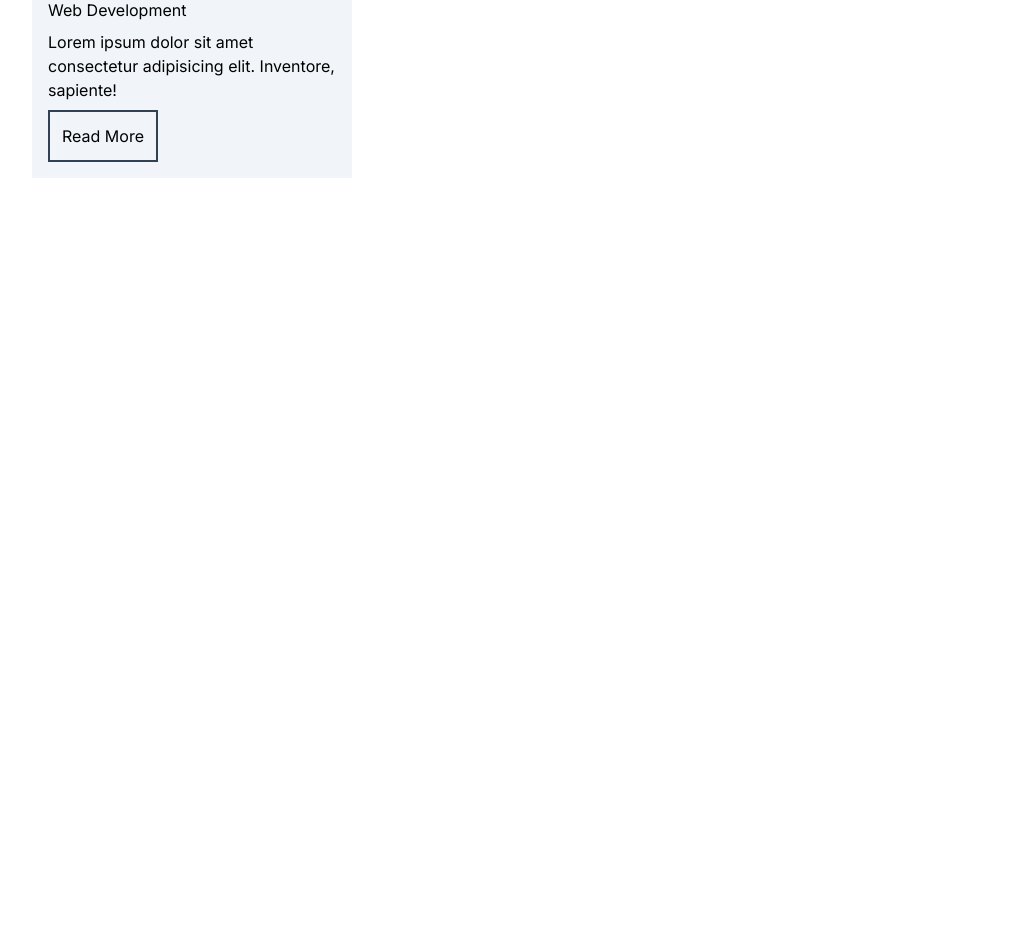
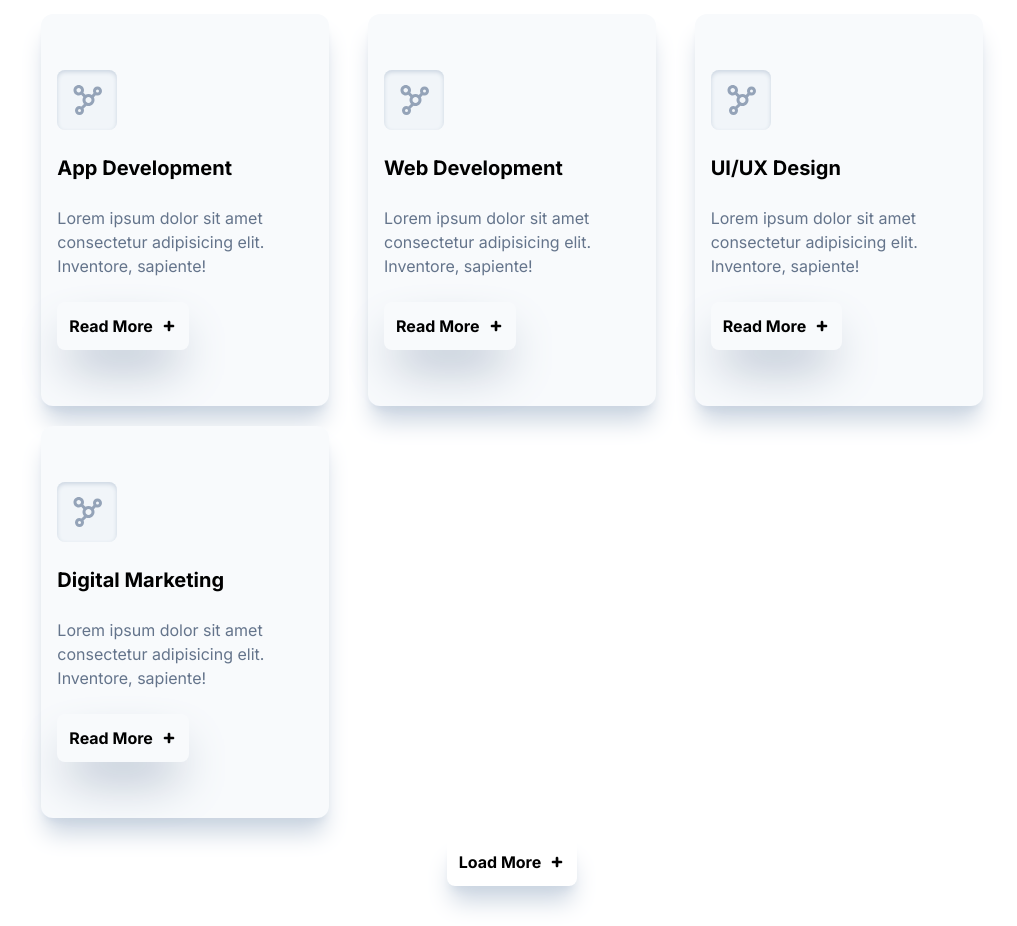
Before and after one commit to Kaghenimbale/next_portfolio, a Next.js app: page / in a window 1280 px wide. Shown: the part 1570-2496 px from the top of the page, without its empty margins (128-1145 px from the left). Before the commit the page ends 1760 px from the top, so only its background shows below. Built offline with nearby package versions, Linux system fonts and the light colour scheme.

Commit message:
Add skills section to the project

```diff
--- a/app/components/AboutMe.tsx
+++ b/app/components/AboutMe.tsx
@@ -1,20 +1,20 @@
-import React from 'react';
-import Image from 'next/image';
-import chris from '../../public/chris.jpg';
-import { RiDownload2Fill } from 'react-icons/ri';
+import React from "react";
+import Image from "next/image";
+import chris from "../../public/chris.jpg";
+import { RiDownload2Fill } from "react-icons/ri";
 
 const AboutMe = () => {
   return (
     <>
-      <div className="w-screen page p-3 grid grid-cols-1 items-center pt-8 md:gap-10 sm:px-2 md:px-20 xl:px-40 2xl:px-60 md:grid-cols-2">
+      <div className="w-screen page p-4 grid grid-cols-1 items-center pt-8 md:gap-10 sm:px-2 md:px-20 xl:px-40 2xl:px-60 md:grid-cols-2">
         <div className="flex flex-col md:gap-4 order-2 md:order-none">
           <div className="flex flex-col gap-2">
             <div className="grid md:gap-3">
-              <h1 className="text-2xl text-center md:text-left font-extrabold md:text-4xl lg:text-5xl md:whitespace-nowrap">
+              <h1 className="text-3xl text-center md:text-left font-extrabold md:text-4xl lg:text-5xl md:whitespace-nowrap">
                 Hi I&apos;m KAGHENI
                 <span className="text-rose-600"> Chris</span>
               </h1>
-              <h2 className="font-bold text-center md:text-left md:text-3xl lg:text-4xl">
+              <h2 className="font-bold text-center text-xl md:text-left md:text-3xl lg:text-4xl">
                 Front-End Developer
               </h2>
             </div>
--- a/app/components/Experience.tsx
+++ b/app/components/Experience.tsx
@@ -8,7 +8,7 @@ const Experience = () => {
         <div className="w-72 h-72 lg:w-80 lg:h-80 xl:w-96 xl:h-96 bg-rose-600"></div>
       </div>
       <div className="flex flex-col gap-5">
-        <h2 className="font-semibold text-xl">About Chris</h2>
+        <h2 className="font-semibold text-2xl">About Chris</h2>
         <p className="gap text-2xl font-bold">
           2 Year&apos;s Experience on Product
           <span className="text-rose-600"> Design</span>.
--- a/app/components/Skills.tsx
+++ b/app/components/Skills.tsx
@@ -1,31 +1,101 @@
-import React from 'react';
+import React from "react";
+import { TiPlus } from "react-icons/ti";
+import { BiNetworkChart } from "react-icons/bi";
 
 const Skills = () => {
   return (
-    <div className="p-3 sm:px-2 md:px-20 xl:px-40 2xl:px-60 flex flex-col gap-5">
+    <div className="px-3 py-10 sm:px-2 md:px-20 xl:px-40 2xl:px-60 flex flex-col gap-5">
       <h2 className="text-center font-bold text-2xl text-rose-500">
         What We Do
       </h2>
 
-      <p className="font-bold text-center text-5xl">
+      <p className="font-bold text-center text-3xl  sm:text-5xl">
         We are Optimist who Love to <br /> work
         <span className="text-rose-500">Together</span>.
       </p>
 
-      <div>
-        <div className="bg-slate-100 flex flex-col gap-2 w-80 p-4">
-          <h3>Web Development</h3>
-          <p>
+      <div className="grid gap-5 justify-between justify-items-center grid-cols-1 sm:grid-cols-2 xl:grid-cols-3 2xl:grid-cols-4">
+        <div className="bg-slate-50 flex flex-col gap-6 w-72 px-4 py-14 rounded-xl shadow-slate-300 shadow-xl">
+          <div className="bg-slate-100 shadow-inner shadow-slate-300 w-fit p-3 rounded-lg">
+            <BiNetworkChart className="text-4xl text-slate-400" />
+          </div>
+          <h3 className="font-bold text-xl">App Development</h3>
+          <p className="text-slate-500">
             Lorem ipsum dolor sit amet consectetur adipisicing elit. Inventore,
             sapiente!
           </p>
           <button
             type="button"
-            className="btn border-slate-700 border-2 w-fit p-3"
+            className="btn shadow-2xl shadow-slate-400 rounded-lg w-fit p-3 flex items-center gap-2 font-bold"
           >
             Read More
+            <TiPlus />
           </button>
         </div>
+
+        <div className="bg-slate-50 flex flex-col gap-6 w-72 px-4 py-14 rounded-xl shadow-slate-300 shadow-xl">
+          <div className="bg-slate-100 shadow-inner shadow-slate-300 w-fit p-3 rounded-lg">
+            <BiNetworkChart className="text-4xl text-slate-400" />
+          </div>
+          <h3 className="font-bold text-xl">Web Development</h3>
+          <p className="text-slate-500">
+            Lorem ipsum dolor sit amet consectetur adipisicing elit. Inventore,
+            sapiente!
+          </p>
+          <button
+            type="button"
+            className="btn shadow-2xl shadow-slate-400 rounded-lg w-fit p-3 flex items-center gap-2 font-bold"
+          >
+            Read More
+            <TiPlus />
+          </button>
+        </div>
+
+        <div className="bg-slate-50 flex flex-col gap-6 w-72 px-4 py-14 rounded-xl shadow-slate-300 shadow-xl">
+          <div className="bg-slate-100 shadow-inner shadow-slate-300 w-fit p-3 rounded-lg">
+            <BiNetworkChart className="text-4xl text-slate-400" />
+          </div>
+          <h3 className="font-bold text-xl">UI/UX Design</h3>
+          <p className="text-slate-500">
+            Lorem ipsum dolor sit amet consectetur adipisicing elit. Inventore,
+            sapiente!
+          </p>
+          <button
+            type="button"
+            className="btn shadow-2xl shadow-slate-400 rounded-lg w-fit p-3 flex items-center gap-2 font-bold"
+          >
+            Read More
+            <TiPlus />
+          </button>
+        </div>
+
+        <div className="bg-slate-50 flex flex-col gap-6 w-72 px-4 py-14 rounded-xl shadow-slate-300 shadow-xl">
+          <div className="bg-slate-100 shadow-inner shadow-slate-300 w-fit p-3 rounded-lg">
+            <BiNetworkChart className="text-4xl text-slate-400" />
+          </div>
+          <h3 className="font-bold text-xl">Digital Marketing</h3>
+          <p className="text-slate-500">
+            Lorem ipsum dolor sit amet consectetur adipisicing elit. Inventore,
+            sapiente!
+          </p>
+          <button
+            type="button"
+            className="btn shadow-2xl shadow-slate-400 rounded-lg w-fit p-3 flex items-center gap-2 font-bold"
+          >
+            Read More
+            <TiPlus />
+          </button>
+        </div>
+      </div>
+
+      <div className="grid justify-items-center">
+        <button
+          type="button"
+          className="btn shadow-xl shadow-slate-300 rounded-lg w-fit p-3 flex items-center gap-2 font-bold"
+        >
+          Load More
+          <TiPlus />
+        </button>
       </div>
     </div>
   );
```
